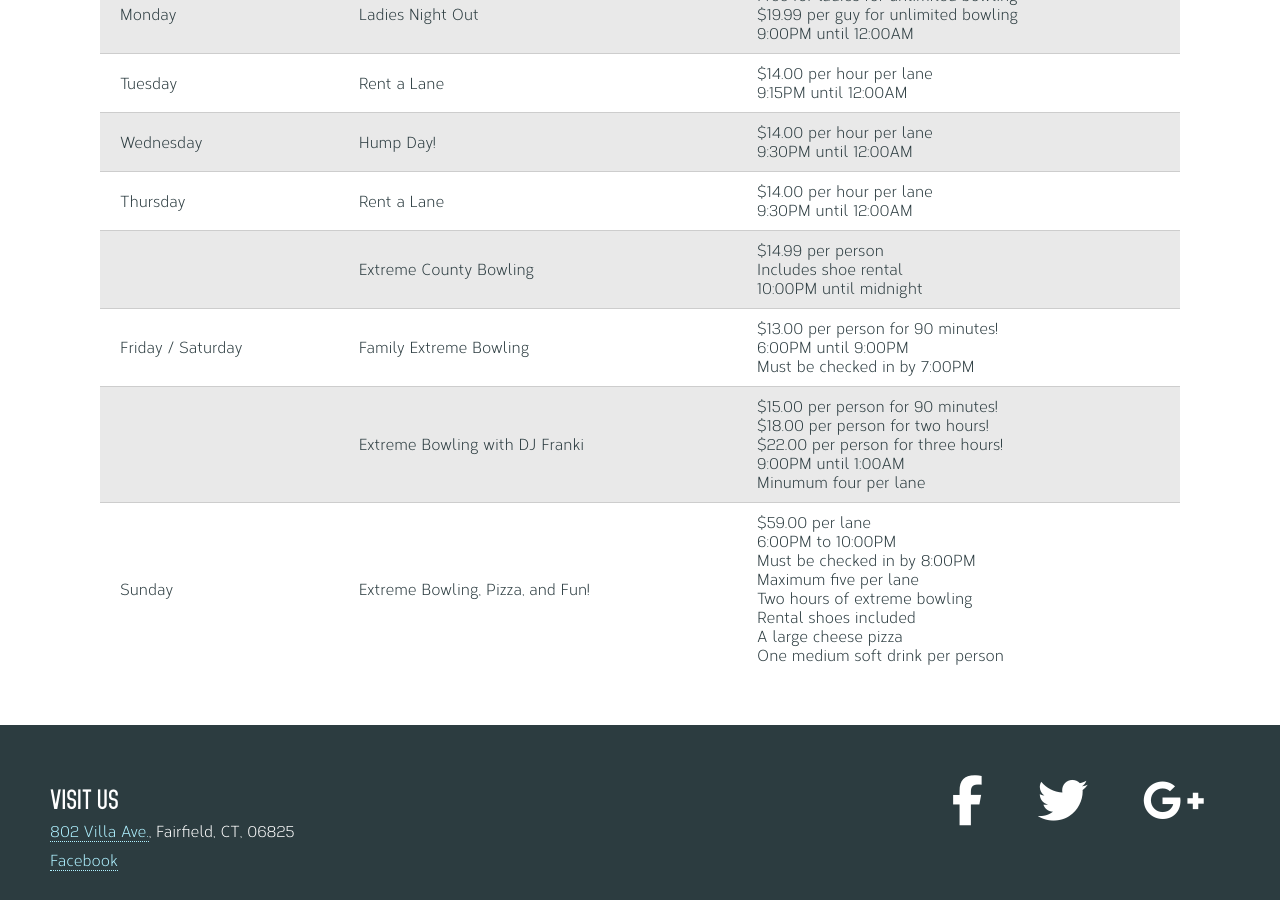
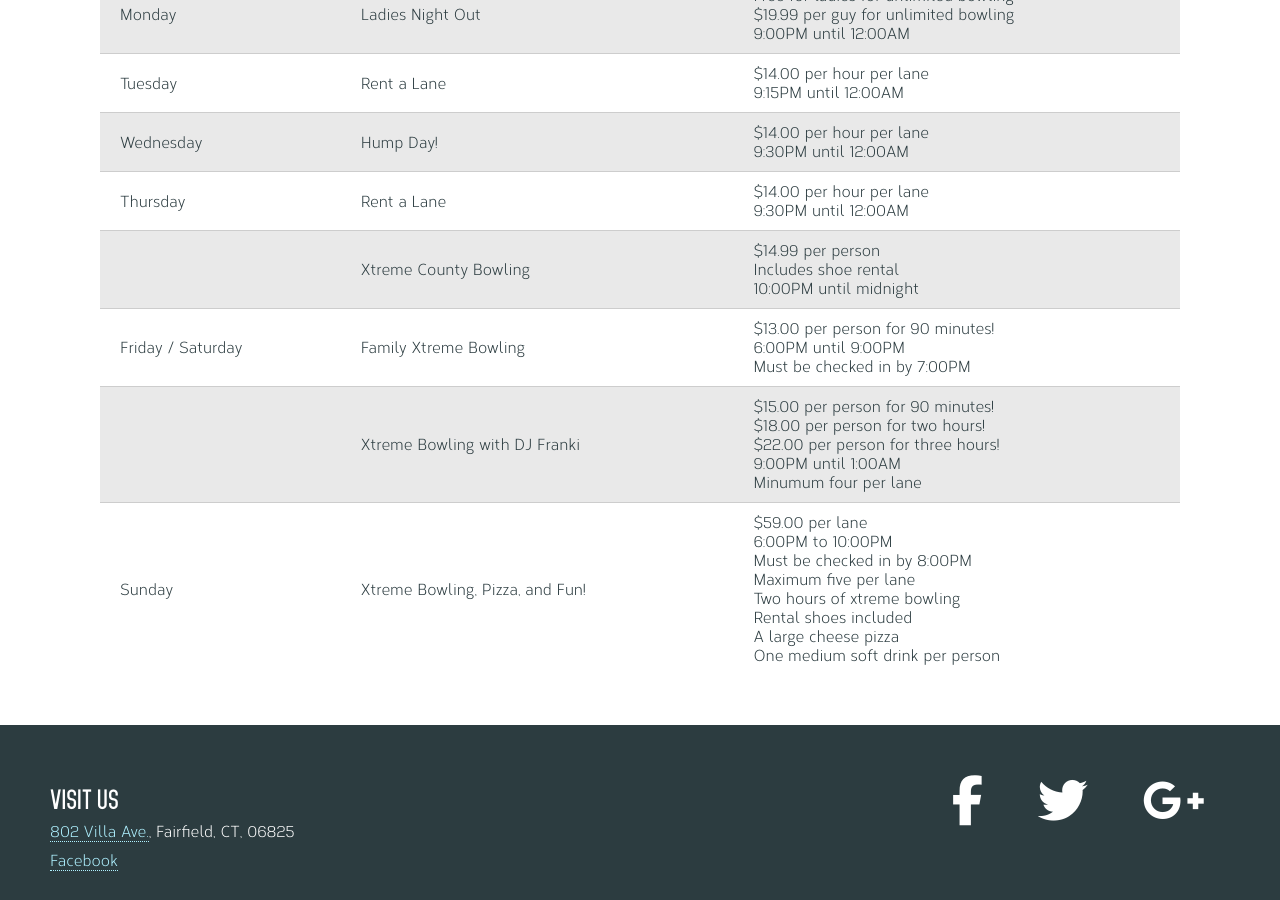
Before and after one commit to jlam55555/nutmegbowl, a Jekyll site: the page built from pricing/after_dark_special.html, in a window 1280 px wide and 900 px high, scrolled down 469 px. Built offline with Jekyll 4.4.1, drawn with Linux system fonts in a browser that asks for light colours; nearby versions of some CDN libraries.

Commit message:
Fixed 'extreme' spelling to 'xtreme'

```diff
--- a/pricing/after_dark_special.html
+++ b/pricing/after_dark_special.html
@@ -39,23 +39,23 @@ icon: moon-o
     </tr>
     <tr>
       <td></td>
-      <td>Extreme County Bowling</td>
+      <td>Xtreme County Bowling</td>
       <td>$14.99 per person<br />Includes shoe rental<br />10:00PM until midnight</td>
     </tr>
     <tr>
       <td>Friday / Saturday</td>
-      <td>Family Extreme Bowling</td>
+      <td>Family Xtreme Bowling</td>
       <td>$13.00 per person for 90 minutes!<br />6:00PM until 9:00PM<br />Must be checked in by 7:00PM</td>
     </tr>
     <tr>
       <td></td>
-      <td>Extreme Bowling with DJ Franki</td>
+      <td>Xtreme Bowling with DJ Franki</td>
       <td>$15.00 per person for 90 minutes!<br />$18.00 per person for two hours!<br />$22.00 per person for three hours!<br />9:00PM until 1:00AM<br />Minumum four per lane</td>
     </tr>
     <tr>
       <td>Sunday</td>
-      <td>Extreme Bowling, Pizza, and Fun!</td>
-      <td>$59.00 per lane<br />6:00PM to 10:00PM<br />Must be checked in by 8:00PM<br />Maximum five per lane<br />Two hours of extreme bowling<br />Rental shoes included<br />A large cheese pizza<br />One medium soft drink per person</td>
+      <td>Xtreme Bowling, Pizza, and Fun!</td>
+      <td>$59.00 per lane<br />6:00PM to 10:00PM<br />Must be checked in by 8:00PM<br />Maximum five per lane<br />Two hours of xtreme bowling<br />Rental shoes included<br />A large cheese pizza<br />One medium soft drink per person</td>
     </tr>
   </tbody>
 </table>
--- a/pricing/birthday_parties.html
+++ b/pricing/birthday_parties.html
@@ -19,7 +19,7 @@ icon: birthday-cake
   </thead>
   <tbody>
     <tr>
-      <th>One hour of extreme bowling</th>
+      <th>One hour of xtreme bowling</th>
       <td><i class="fa fa-check"></i></td>
       <td><i class="fa fa-times"></i> (Regular bowling)</td>
     </tr>
```
